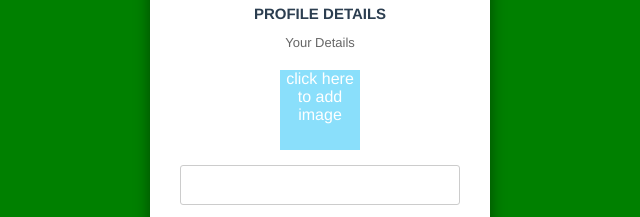
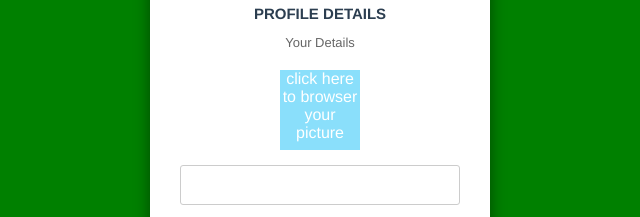
Before and after one commit to Niyitangasam/Questioner, a plain HTML site: page UI/sign_up.html in a window 1280 px wide. Both pictures are taken after a click on the button "Next". Shown: the part 151-368 px from the top of the page, 338-978 px from the left. Drawn offline with nearby package versions, Linux system fonts and the light colour scheme.

Commit message:
Add where user can browse hi/her picture and fill details

```diff
--- a/UI/sign_up.html
+++ b/UI/sign_up.html
@@ -49,7 +49,7 @@
                 </h3>
                 <input class="hidden" id="profile-image-upload" type="file">
                     <div id="profile-image">
-                        click here to add image
+                        click here to browser your picture
                     </div>
                     <input class="email-row" name="email" placeholder="Names" type="text"/>
                     <input class="email-row" name="email" placeholder="Address" type="text"/>
```
